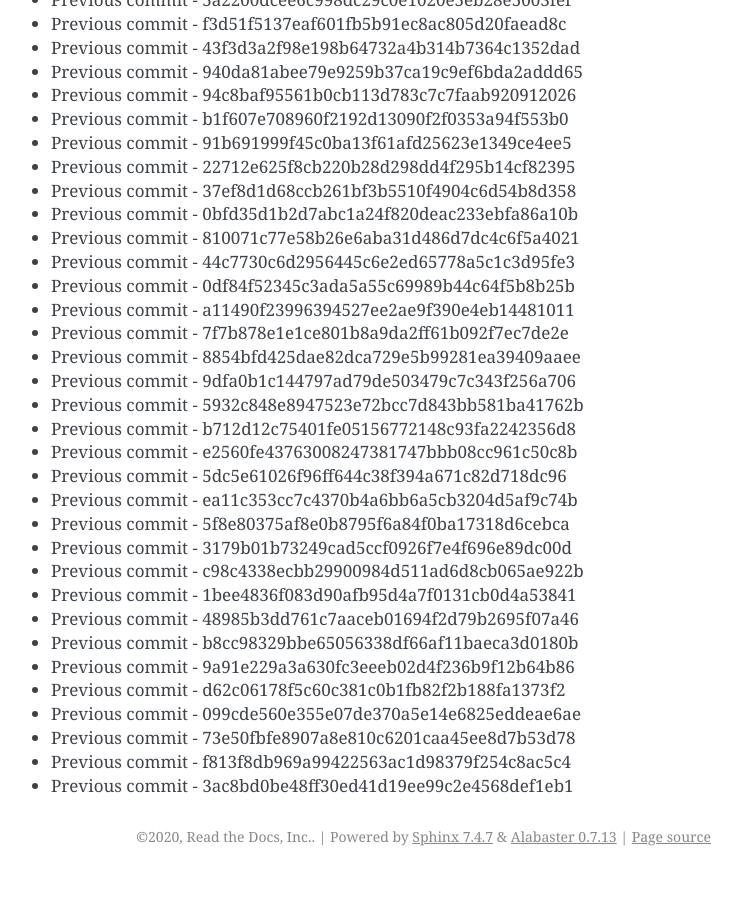
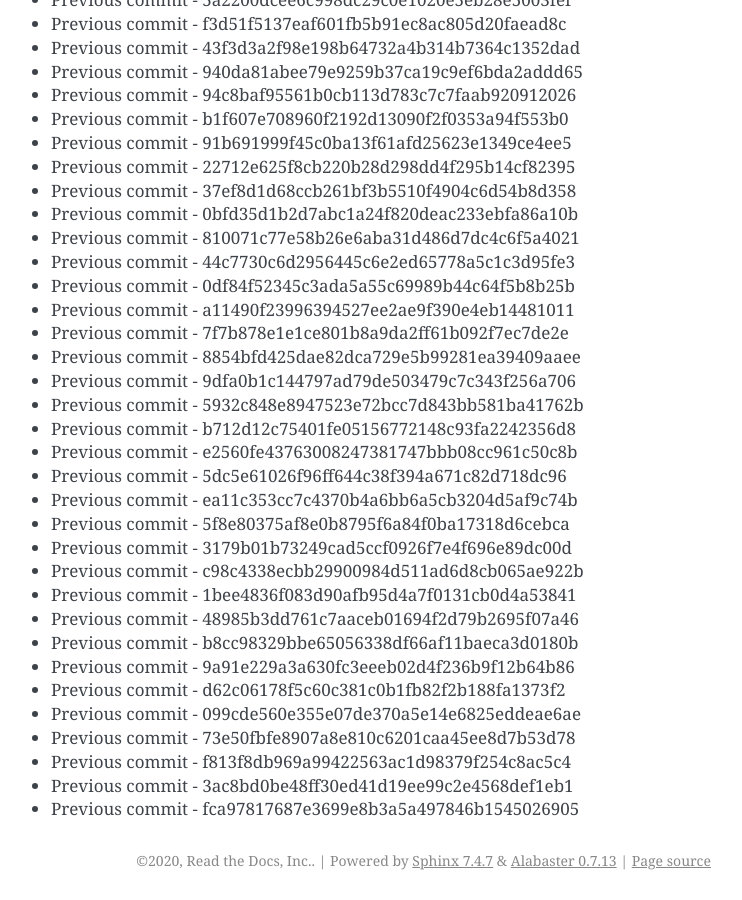
Before and after one commit to readthedocs/rtd-git-stresstest, a Sphinx documentation site: the page built from docs/updates.rst, in a window 1280 px wide and 900 px high, scrolled down 81993 px. Shown: the whole window, without its empty margins (399-1141 px from the left). Built offline with Sphinx 7.4.7, drawn with Linux system fonts in a browser that asks for light colours; before the commit the page ends 82869 px from its top, so only the background shows below that.

Commit message:
Generating commit from previous: fca97817687e3699e8b3a5a497846b1545026905

```diff
--- a/docs/updates.rst
+++ b/docs/updates.rst
@@ -3477,3 +3477,4 @@ It can be tested for any performance characteristics.
 * Previous commit - 73e50fbfe8907a8e810c6201caa45ee8d7b53d78
 * Previous commit - f813f8db969a99422563ac1d98379f254c8ac5c4
 * Previous commit - 3ac8bd0be48ff30ed41d19ee99c2e4568def1eb1
+* Previous commit - fca97817687e3699e8b3a5a497846b1545026905
```
